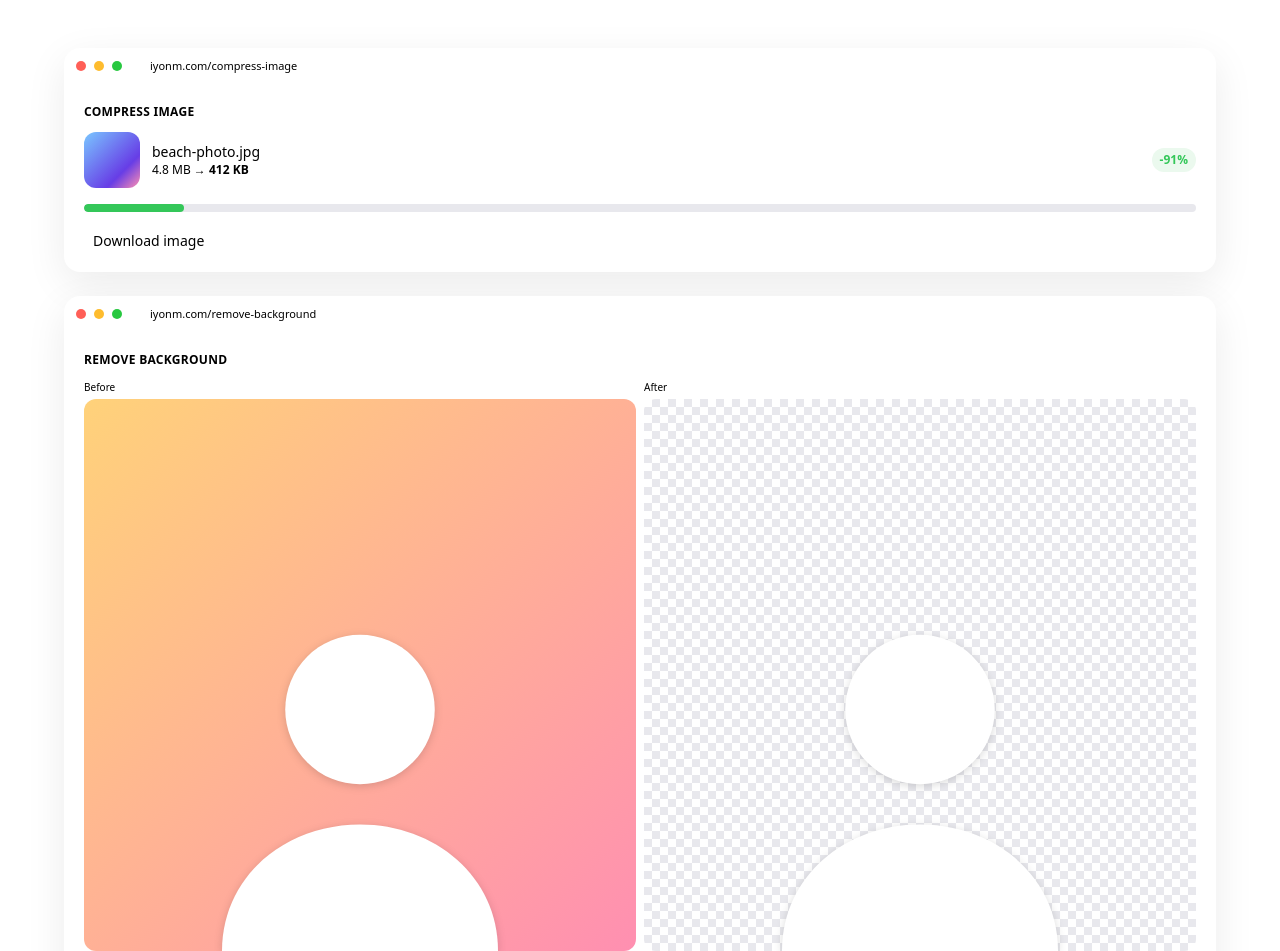
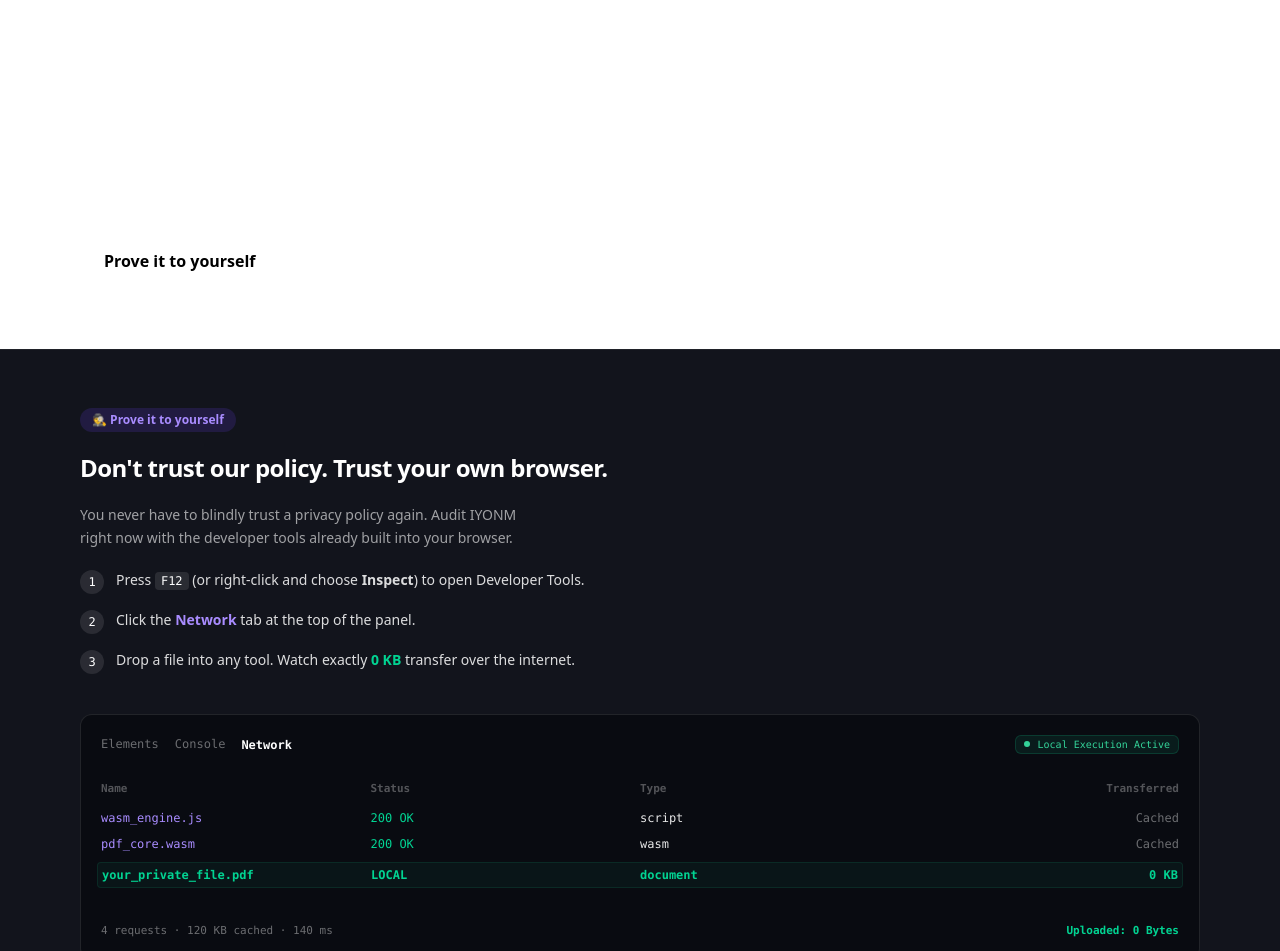
Before and after one commit to adegbe11/iyonmm, a Next.js app: page / in a window 1280 px wide. Shown: the part 5021-5972 px from the top of the page. Built offline with nearby package versions, Linux system fonts and the light colour scheme.

Commit message:
Add compliance banner + interactive 'prove it' DevTools verification (0 KB uploaded) before tools-in-action

```diff
--- a/components/HomeClient.tsx
+++ b/components/HomeClient.tsx
@@ -8,6 +8,7 @@ import ToolIcon from "@/components/ToolIcon";
 import RotatingWord from "@/components/RotatingWord";
 import ToolsInAction from "@/components/ToolsInAction";
 import SmartDropzone from "@/components/SmartDropzone";
+import PrivacyBanner from "@/components/PrivacyBanner";
 
 export default function HomeClient() {
   const router = useRouter();
@@ -94,6 +95,8 @@ export default function HomeClient() {
           </div>
         </div>
       </section>
+
+      <PrivacyBanner />
 
       <ToolsInAction />
 
--- /dev/null
+++ b/components/PrivacyBanner.tsx
@@ -0,0 +1,92 @@
+import Link from "next/link";
+
+export default function PrivacyBanner() {
+  return (
+    <>
+      {/* Bold compliance banner */}
+      <section className="relative overflow-hidden" style={{ background: "var(--apple-blue)" }}>
+        <div className="max-w-6xl mx-auto px-4 sm:px-6 py-16 md:py-20 relative z-10">
+          <div className="max-w-2xl">
+            <span className="inline-flex items-center gap-2 text-xs font-semibold px-3 py-1 rounded-full mb-5" style={{ background: "rgba(255,255,255,0.15)", color: "white" }}>
+              🔒 Built for legal, medical & corporate teams
+            </span>
+            <h2 className="font-bold text-white tracking-tight mb-4" style={{ fontSize: "clamp(1.9rem, 4.5vw, 3.2rem)", lineHeight: 1.05 }}>
+              Stop uploading corporate documents to remote servers.
+            </h2>
+            <p className="text-white/90 text-base sm:text-lg leading-relaxed mb-8 max-w-xl">
+              iLovePDF processes your data on their servers. IYONM fixes, merges, and converts documents <strong>100% inside your browser</strong>. Zero data leaves your computer.
+            </p>
+            <div className="flex flex-wrap gap-3">
+              <a href="#prove-it" className="inline-flex items-center font-semibold px-6 py-3 rounded-xl transition-transform hover:-translate-y-0.5" style={{ background: "white", color: "var(--apple-blue)" }}>
+                Prove it to yourself
+              </a>
+              <Link href="/ilovepdf-alternative" className="inline-flex items-center font-semibold px-6 py-3 rounded-xl transition-colors" style={{ background: "rgba(255,255,255,0.12)", color: "white" }}>
+                IYONM vs iLovePDF
+              </Link>
+            </div>
+          </div>
+        </div>
+        {/* Decorative shapes (the IYONM download motif), faint, right side */}
+        <div className="hidden md:block absolute top-0 right-0 h-full w-1/2 pointer-events-none">
+          <div className="absolute" style={{ top: "-10%", right: "8%", width: 240, height: 240, borderRadius: 48, background: "rgba(0,0,0,0.12)", transform: "rotate(18deg)" }} />
+          <div className="absolute" style={{ bottom: "-15%", right: "26%", width: 300, height: 300, borderRadius: 60, background: "rgba(0,0,0,0.10)", transform: "rotate(18deg)" }} />
+          <svg className="absolute" style={{ top: "28%", right: "14%", opacity: 0.18 }} width="180" height="180" viewBox="0 0 24 24" fill="none" stroke="white" strokeWidth="1.5" strokeLinecap="round" strokeLinejoin="round"><path d="M12 3v14M6 11l6 6 6-6" /><path d="M4 21h16" /></svg>
+        </div>
+      </section>
+
+      {/* Interactive "prove it" verification */}
+      <section id="prove-it" className="scroll-mt-16" style={{ background: "#12141c", borderTop: "1px solid rgba(255,255,255,0.06)" }}>
+        <div className="max-w-6xl mx-auto px-4 sm:px-6 py-14 md:py-16 grid grid-cols-1 lg:grid-cols-2 gap-10 lg:gap-12 items-center">
+          {/* Left: steps */}
+          <div className="space-y-5">
+            <span className="inline-flex items-center gap-2 text-xs font-semibold px-3 py-1 rounded-full" style={{ background: "rgba(103,61,230,0.18)", color: "#a98cff" }}>
+              🕵️ Prove it to yourself
+            </span>
+            <h3 className="text-white text-2xl sm:text-3xl font-bold tracking-tight">Don&apos;t trust our policy. Trust your own browser.</h3>
+            <p className="text-white/60 text-sm leading-relaxed max-w-md">
+              You never have to blindly trust a privacy policy again. Audit IYONM right now with the developer tools already built into your browser.
+            </p>
+            <ul className="space-y-4 text-sm text-white/85">
+              {[
+                <>Press <kbd className="px-1.5 py-0.5 rounded text-white text-xs font-mono" style={{ background: "rgba(255,255,255,0.1)" }}>F12</kbd> (or right-click and choose <b>Inspect</b>) to open Developer Tools.</>,
+                <>Click the <b style={{ color: "#a98cff" }}>Network</b> tab at the top of the panel.</>,
+                <>Drop a file into any tool. Watch exactly <b className="text-emerald-400">0 KB</b> transfer over the internet.</>,
+              ].map((step, i) => (
+                <li key={i} className="flex items-start gap-3">
+                  <span className="flex h-6 w-6 shrink-0 items-center justify-center rounded-full text-white font-mono text-xs" style={{ background: "rgba(255,255,255,0.1)" }}>{i + 1}</span>
+                  <span>{step}</span>
+                </li>
+              ))}
+            </ul>
+          </div>
+
+          {/* Right: simulated DevTools network panel */}
+          <div className="rounded-xl p-5 sm:p-6 font-mono text-xs text-white/70 shadow-2xl relative overflow-hidden" style={{ background: "#090b11", border: "1px solid rgba(255,255,255,0.1)" }}>
+            <div className="flex items-center justify-between border-b pb-3 mb-4 text-white/40" style={{ borderColor: "rgba(255,255,255,0.1)" }}>
+              <div className="flex items-center gap-4">
+                <span>Elements</span><span>Console</span>
+                <span className="text-white font-semibold pb-3 -mb-3.5" style={{ borderBottom: "2px solid var(--apple-blue)" }}>Network</span>
+                <span className="hidden sm:inline">Sources</span>
+              </div>
+              <div className="flex items-center gap-2 text-[10px] px-2 py-0.5 rounded-md" style={{ background: "rgba(16,185,129,0.1)", color: "#34d399", border: "1px solid rgba(16,185,129,0.2)" }}>
+                <span className="h-1.5 w-1.5 rounded-full animate-pulse" style={{ background: "#34d399" }} /> Local Execution Active
+              </div>
+            </div>
+            <div className="space-y-2.5">
+              <div className="grid grid-cols-4 text-white/30 font-semibold border-b pb-1 text-[11px]" style={{ borderColor: "rgba(255,255,255,0.05)" }}>
+                <span>Name</span><span>Status</span><span>Type</span><span className="text-right">Transferred</span>
+              </div>
+              <div className="grid grid-cols-4 text-white/90"><span style={{ color: "#a98cff" }}>wasm_engine.js</span><span className="text-emerald-400">200 OK</span><span>script</span><span className="text-right text-white/40">Cached</span></div>
+              <div className="grid grid-cols-4 text-white/90"><span style={{ color: "#a98cff" }}>pdf_core.wasm</span><span className="text-emerald-400">200 OK</span><span>wasm</span><span className="text-right text-white/40">Cached</span></div>
+              <div className="grid grid-cols-4 rounded p-1 -mx-1 text-emerald-400 font-semibold animate-pulse" style={{ background: "rgba(16,185,129,0.06)", border: "1px solid rgba(16,185,129,0.12)" }}><span>your_private_file.pdf</span><span>LOCAL</span><span>document</span><span className="text-right">0 KB</span></div>
+            </div>
+            <div className="border-t mt-6 pt-3 flex items-center justify-between text-[11px] text-white/40" style={{ borderColor: "rgba(255,255,255,0.1)" }}>
+              <div>4 requests · 120 KB cached · 140 ms</div>
+              <div className="text-emerald-400 font-bold">Uploaded: 0 Bytes</div>
+            </div>
+          </div>
+        </div>
+      </section>
+    </>
+  );
+}
```
